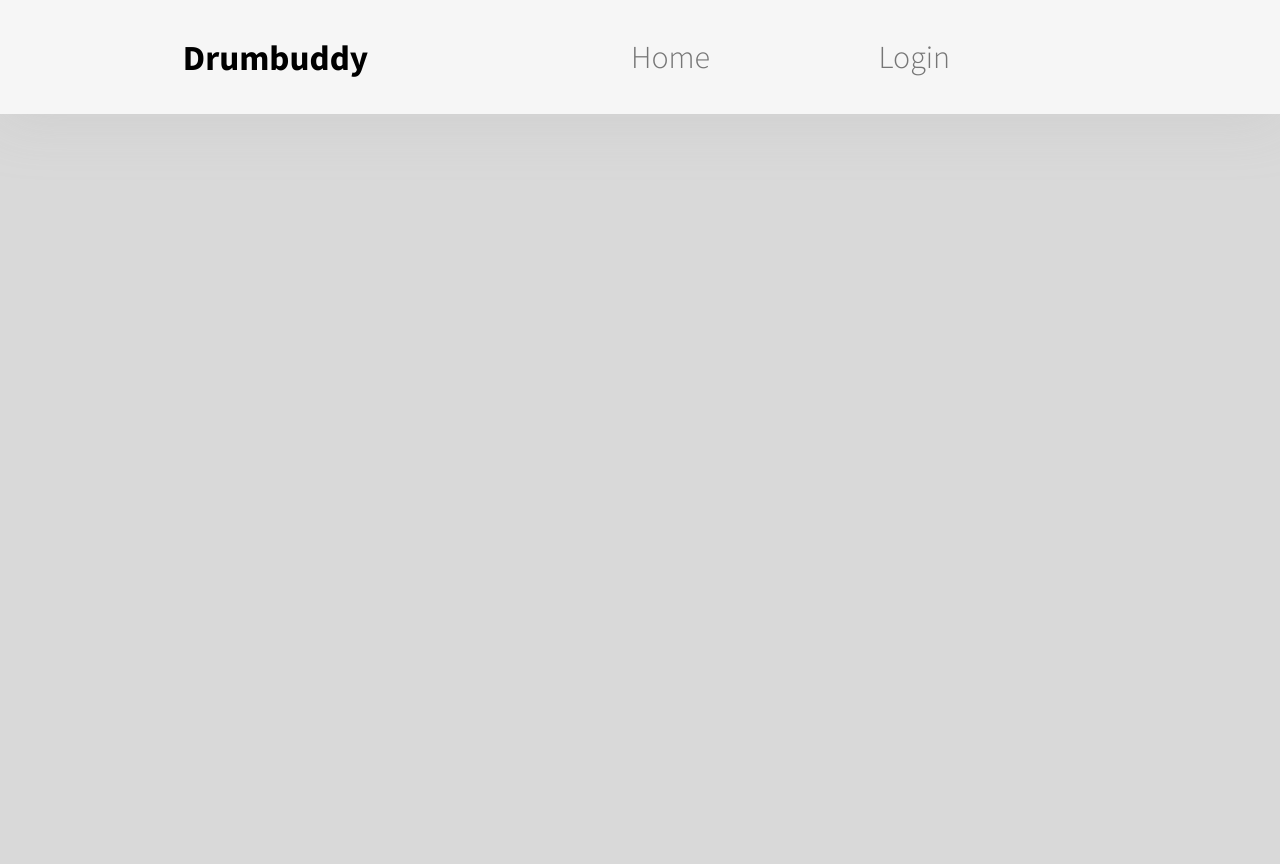
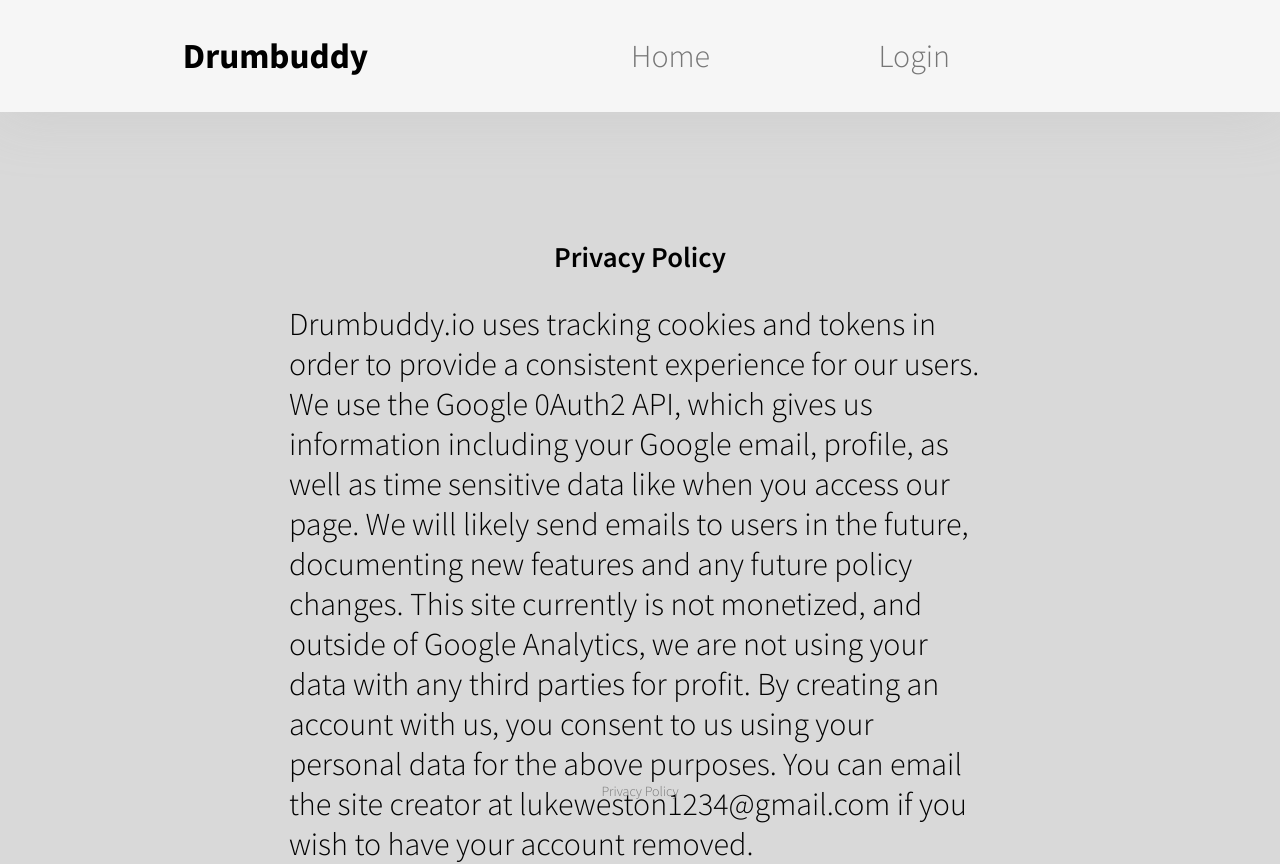
Before and after one commit to lukeweston1234/drum-buddy-v2, a React (Create React App) app: page /privacy in a window 1280 px wide. Before the commit the page ends 820 px from the top, so only its background shows below. Built offline with nearby package versions, Linux system fonts and the light colour scheme.

Commit message:
privacy policy

```diff
--- a/src/App.js
+++ b/src/App.js
@@ -8,6 +8,7 @@ import { Login } from "./components/Auth/Login";
 import { Logout } from "./components/Auth/Logout";
 import { Sequence } from "./components/Sequence";
 import { AuthContext } from "./contexts/AuthContext";
+import { Privacy } from "./components/Privacy";
 
 function App() {
   const { isAuth } = useContext(AuthContext);
@@ -75,7 +76,11 @@ function App() {
           <Route path="/profile" element={<Profile />} />
           <Route path="/login" element={<Login />} />
           <Route path="/logout" element={<Logout />} />
+          <Route path="/privacy" element={<Privacy />} />
         </Routes>
+        <Link className="privacy-link" to="/Privacy">
+          Privacy Policy
+        </Link>
       </div>
     </QueryClientProvider>
   );
--- /dev/null
+++ b/src/components/Privacy.jsx
@@ -0,0 +1,24 @@
+import React from "react";
+import "../styles/Privacy.css";
+
+const Privacy = () => {
+  return (
+    <div className="privacy-container">
+      <h3>Privacy Policy</h3>
+      <text className="policy">
+        Drumbuddy.io uses tracking cookies and tokens in order to provide a
+        consistent experience for our users. We use the Google 0Auth2 API, which
+        gives us information including your Google email, profile, as well as
+        time sensitive data like when you access our page. We will likely send
+        emails to users in the future, documenting new features and any future
+        policy changes. This site currently is not monetized, and outside of
+        Google Analytics, we are not using your data with any third parties for
+        profit. By creating an account with us, you consent to us using your
+        personal data for the above purposes. You can email the site creator at
+        lukeweston1234@gmail.com if you wish to have your account removed.
+      </text>
+    </div>
+  );
+};
+
+export { Privacy };
--- a/src/styles/App.css
+++ b/src/styles/App.css
@@ -101,3 +101,13 @@ a:visited {
   margin-top: 0;
   margin-bottom: 0;
 }
+
+.privacy-link {
+  grid-row-start: 9;
+  grid-column-start: 5;
+  grid-column-end: 6;
+  text-decoration: none;
+  color: #767676;
+  font-size: 1.75vh;
+  white-space: nowrap;
+}
--- /dev/null
+++ b/src/styles/Privacy.css
@@ -0,0 +1,15 @@
+.privacy-container {
+  grid-column-start: 3;
+  grid-column-end: 8;
+  grid-row-start: 3;
+  font-size: 2.5vw;
+  display: flex;
+  flex-direction: column;
+}
+
+h3 {
+  align-self: center;
+  justify-self: center;
+  text-align: center;
+  margin-left: 0px;
+}
```
